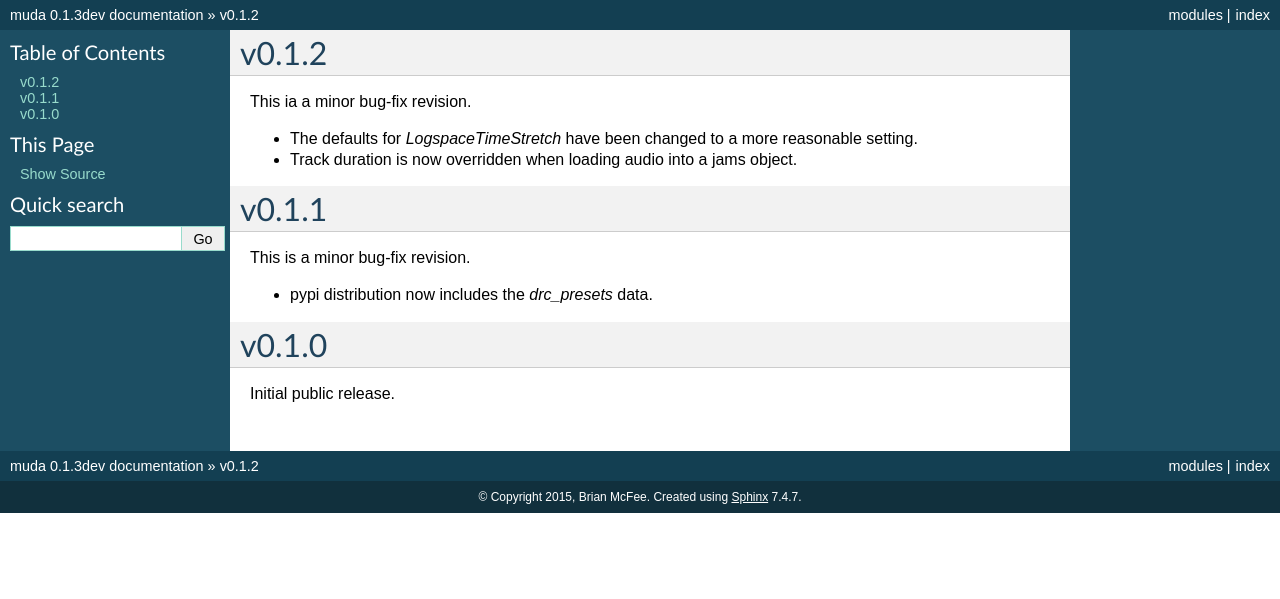
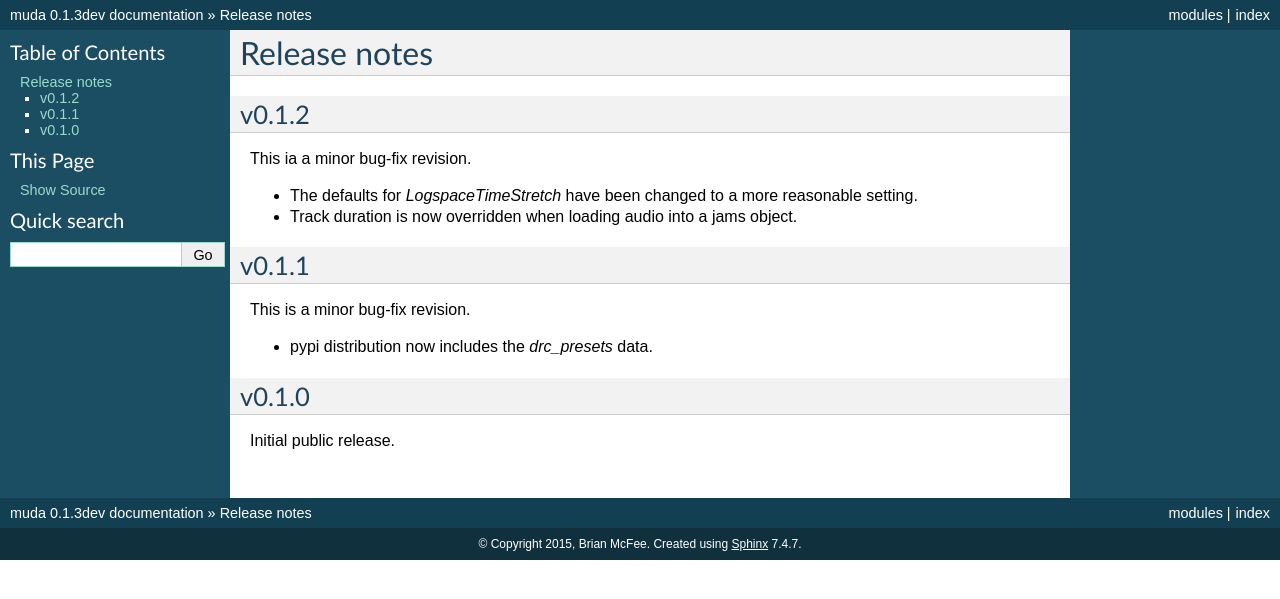
Before and after one commit to bmcfee/muda, a Sphinx documentation site: the page built from docs/changes.rst, in a window 1280 px wide. Shown: the top 599 px of the page. Built offline with Sphinx 7.4.7, drawn with Linux system fonts in a browser that asks for light colours.

Commit message:
documentation formatting

```diff
--- a/docs/changes.rst
+++ b/docs/changes.rst
@@ -1,4 +1,7 @@
 .. _changes:
+
+Release notes
+=============
 
 v0.1.2
 ------
--- a/docs/examples.rst
+++ b/docs/examples.rst
@@ -1,4 +1,8 @@
 .. _examples:
+
+Example usage
+=============
+
 This section gives a quick introduction to using `muda` through example applications.
 
 Loading data
```
